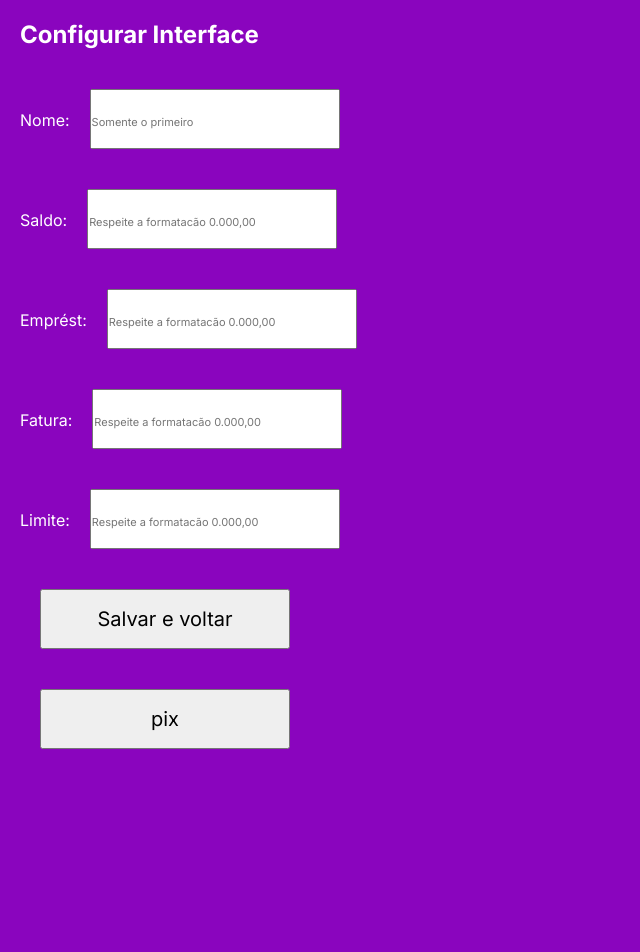
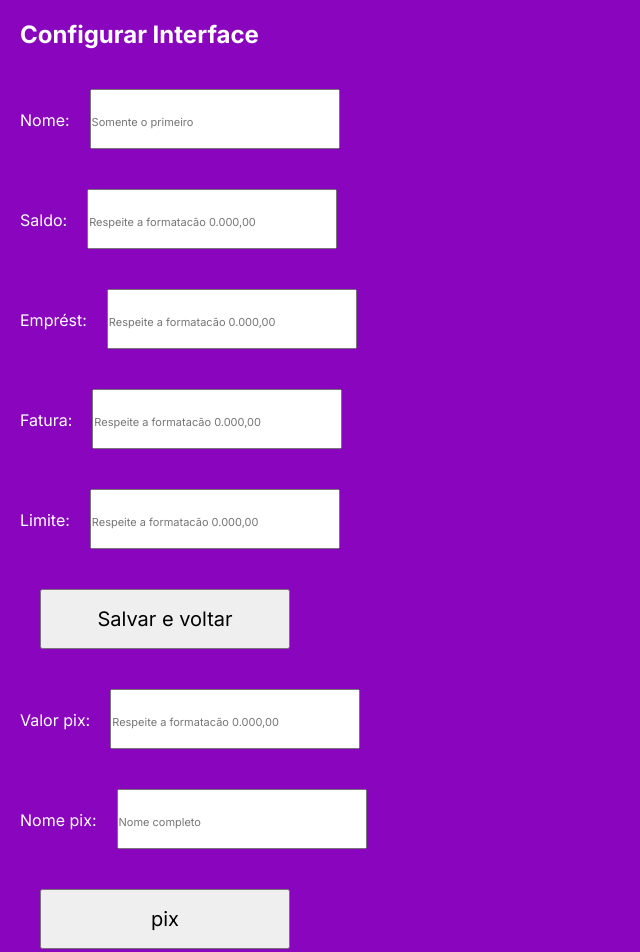
Before and after one commit to gilbertopetrini/nuandroidsn, a React (Vite) app: page /config in a window 1280 px wide. Shown: the top 952 px of the page, without its empty margins (0-640 px from the left). Before the commit the page ends 800 px from the top, so only its background shows below. Built offline with nearby package versions, Linux system fonts and the light colour scheme; no server answers.

Commit message:
boacoisa30

```diff
--- a/src/Config.jsx
+++ b/src/Config.jsx
@@ -7,6 +7,14 @@ import { messaging, getToken, onMessage } from './firebase';
 function Config() {
 
   const [token, setToken] = useState(null);
+  const [nome, setNome] = useState('');
+  const [saldo, setSaldo] = useState('');
+  const [emp, setEmp] = useState('');
+  const [fat, setFat] = useState('');
+  const [limit, setLimit] = useState('');
+  const [valorpix, setValorpix] = useState('');
+  const [nomepix, setNomepix] = useState('');
+  const navigate = useNavigate();
 
    useEffect(() => {
     // Solicita permissão e pega o token
@@ -51,15 +59,10 @@ function Config() {
 
   // Simula uma notificação de Pix
   const simularPix = () => {
-    showNotification('Pix Recebido!', 'R$ 50,00 recebido de João Silva.');
+    showNotification('Transferência recebida','Você recebeu uma transferência de R$ ' +valorpix+' de ' +nomepix);
   };
 
-  const [nome, setNome] = useState('');
-  const [saldo, setSaldo] = useState('');
-  const [emp, setEmp] = useState('');
-  const [fat, setFat] = useState('');
-  const [limit, setLimit] = useState('');
-  const navigate = useNavigate();
+
 
   useEffect(() => {
     const nomeSalvo = localStorage.getItem('nome');
@@ -111,7 +114,19 @@ function Config() {
         <input className='input' placeholder='Respeite a formatacão 0.000,00' value={limit} onChange={(e) => setLimit(e.target.value)} />
       </label>
       <button className='input' onClick={salvar}>Salvar e voltar</button>
+
+      <label>
+        Valor pix:
+        <input className='input' placeholder='Respeite a formatacão 0.000,00' value={valorpix} onChange={(e) => setValorpix(e.target.value)} />
+      </label>
+      <label>
+        Nome pix:
+        <input className='input' placeholder='Nome completo' value={nomepix} onChange={(e) => setNomepix(e.target.value)} />
+      </label>
+
       <button className='input' onClick={simularPix}>pix</button>
+
+
     </div>
   );
 }
```
